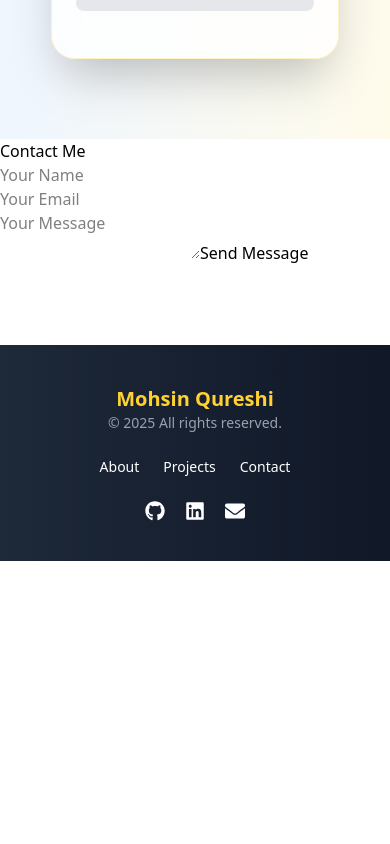
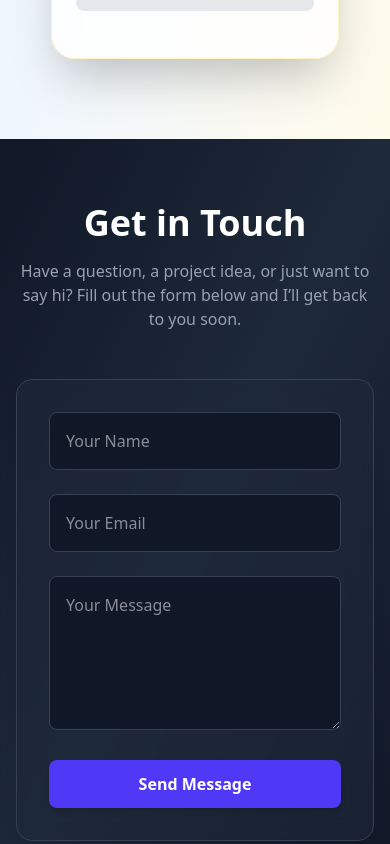
Before and after one commit to mohsinqureshi11/mohsin_portfolio_frontend, a React (Vite) app: page / in a window 390 px wide. Shown: the part 5980-6824 px from the top of the page. Before the commit the page ends 6541 px from the top, so only its background shows below. Built offline with nearby package versions, Linux system fonts and the light colour scheme.

Commit message:
contact.jsx ui changes

```diff
--- a/src/components/Contact.jsx
+++ b/src/components/Contact.jsx
@@ -38,9 +38,20 @@ const Contact = () => {
   };
 
   return (
-    <section className="contact">
-      <h2>Contact Me</h2>
-      <form onSubmit={handleSubmit}>
+    <section className="py-16 px-4 bg-gradient-to-br from-gray-900 via-gray-800 to-gray-900 text-white" id="contact">
+      <div className="max-w-4xl mx-auto text-center">
+        <h2 className="text-4xl font-bold mb-4">Get in Touch</h2>
+        <p className="text-gray-400 mb-12">
+          Have a question, a project idea, or just want to say hi?
+          Fill out the form below and I’ll get back to you soon.
+        </p>
+      </div>
+
+      <form
+        onSubmit={handleSubmit}
+        className="max-w-2xl mx-auto bg-gray-800/60 p-8 rounded-2xl shadow-lg backdrop-blur-md border border-gray-700"
+      >
+        <div className="grid grid-cols-1 md:grid-cols-2 gap-6">
           <input
             type="text"
             name="name"
@@ -48,6 +59,7 @@ const Contact = () => {
             value={formData.name}
             onChange={handleChange}
             required
+            className="p-4 rounded-lg bg-gray-900 border border-gray-700 text-white focus:border-indigo-500 focus:ring-2 focus:ring-indigo-500 outline-none transition-all"
           />
 
           <input
@@ -57,7 +69,9 @@ const Contact = () => {
             value={formData.email}
             onChange={handleChange}
             required
+            className="p-4 rounded-lg bg-gray-900 border border-gray-700 text-white focus:border-indigo-500 focus:ring-2 focus:ring-indigo-500 outline-none transition-all"
           />
+        </div>
 
         <textarea
           name="message"
@@ -65,14 +79,28 @@ const Contact = () => {
           value={formData.message}
           onChange={handleChange}
           required
+          rows="5"
+          className="mt-6 p-4 rounded-lg bg-gray-900 border border-gray-700 text-white focus:border-indigo-500 focus:ring-2 focus:ring-indigo-500 outline-none transition-all w-full"
         ></textarea>
 
-        <button type="submit" disabled={loading}>
+        <button
+          type="submit"
+          disabled={loading}
+          className="mt-6 w-full py-3 bg-indigo-600 hover:bg-indigo-700 text-white font-semibold rounded-lg shadow-md transition-all"
+        >
           {loading ? "Sending..." : "Send Message"}
         </button>
       </form>
 
-      {status && <p>{status}</p>}
+      {status && (
+        <p
+          className={`mt-6 text-center font-medium ${
+            status.includes("✅") ? "text-green-400" : "text-red-400"
+          }`}
+        >
+          {status}
+        </p>
+      )}
     </section>
   );
 };
```
Lines whose indentation alone changed are shown as unchanged.
